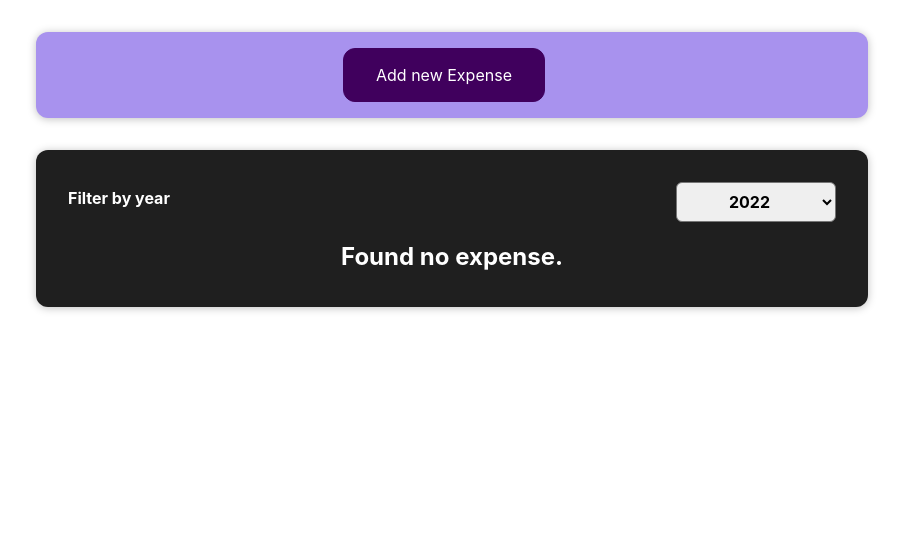
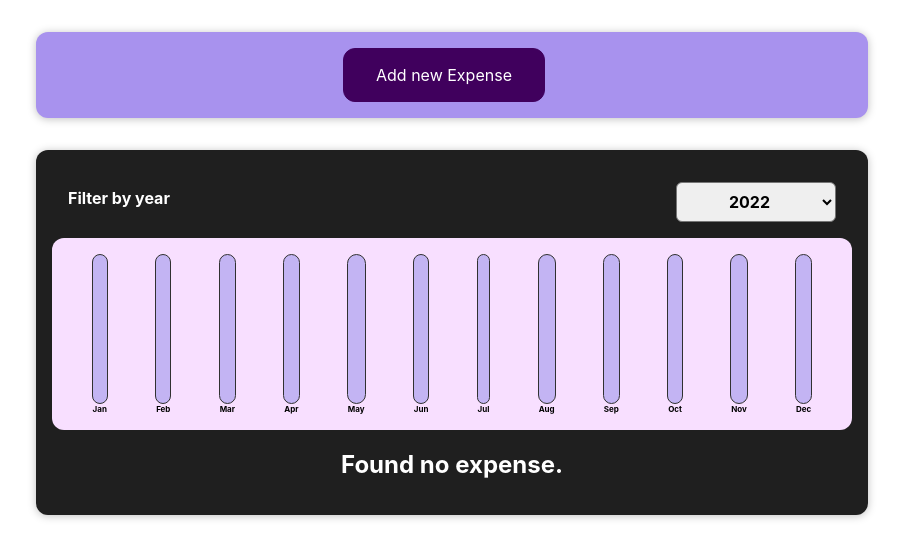
Before and after one commit to huynhkimtri/react-app-study-guide, a React (Create React App) app: page / in a window 1280 px wide. Shown: the top 558 px of the page, without its empty margins (188-1091 px from the left). Built offline with nearby package versions, Linux system fonts and the light colour scheme.

Commit message:
Add Chart component and fix bug

```diff
--- /dev/null
+++ b/src/components/Chart/Chart.css
@@ -0,0 +1,9 @@
+.chart {
+  padding: 1rem;
+  border-radius: 12px;
+  background-color: #f8dfff;
+  text-align: center;
+  display: flex;
+  justify-content: space-around;
+  height: 10rem;
+}
--- /dev/null
+++ b/src/components/Chart/Chart.js
@@ -0,0 +1,26 @@
+import React from "react";
+
+import "./Chart.css";
+import ChartBar from "./ChartBar";
+
+const Chart = (props) => {
+
+  const dataPointValues = props.dataPoints.map((dataPoint) => dataPoint.value);
+
+  const totalMaximum = Math.max(...dataPointValues);
+
+  return (
+    <div className="chart">
+      {props.dataPoints.map((dataPoint) => (
+        <ChartBar
+          key={dataPoint.id}
+          value={dataPoint.value}
+          maxValue={totalMaximum}
+          label={dataPoint.label}
+        />
+      ))}
+    </div>
+  );
+};
+
+export default Chart;
--- /dev/null
+++ b/src/components/Chart/ChartBar.css
@@ -0,0 +1,30 @@
+.chart-bar {
+  height: 100%;
+  display: flex;
+  flex-direction: column;
+  align-items: center;
+}
+
+.chart-bar__inner {
+  height: 100%;
+  width: 100%;
+  border: 1px solid #313131;
+  border-radius: 12px;
+  background-color: #c3b4f3;
+  overflow: hidden;
+  display: flex;
+  flex-direction: column;
+  justify-content: flex-end;
+}
+
+.chart-bar__fill {
+  background-color: #4826b9;
+  width: 100%;
+  transition: all 0.3s ease-out;
+}
+
+.chart-bar__label {
+  font-weight: bold;
+  font-size: 0.5rem;
+  text-align: center;
+}
--- /dev/null
+++ b/src/components/Chart/ChartBar.js
@@ -0,0 +1,24 @@
+import React from "react";
+import "./ChartBar.css";
+
+const ChartBar = (props) => {
+  let barFillHeight = "0%";
+
+  if (props.maxValue > 0) {
+    barFillHeight = Math.round((props.value / props.maxValue) * 100) + "%";
+  }
+
+  return (
+    <div className="chart-bar">
+      <div className="chart-bar__inner">
+        <div
+          className="chart-bar__fill"
+          style={{ height: barFillHeight, backgroundColor: "red" }}
+        ></div>
+      </div>
+      <div className="chart-bar__label">{props.label}</div>
+    </div>
+  );
+};
+
+export default ChartBar;
--- /dev/null
+++ b/src/components/Expenses/ExpenseChart.js
@@ -0,0 +1,27 @@
+import React from "react";
+import Chart from "../Chart/Chart";
+
+const ExpenseChart = (props) => {
+  const chartDataPoints = [
+    { label: "Jan", value: 0 },
+    { label: "Feb", value: 0 },
+    { label: "Mar", value: 0 },
+    { label: "Apr", value: 0 },
+    { label: "May", value: 0 },
+    { label: "Jun", value: 0 },
+    { label: "Jul", value: 0 },
+    { label: "Aug", value: 0 },
+    { label: "Sep", value: 0 },
+    { label: "Oct", value: 0 },
+    { label: "Nov", value: 0 },
+    { label: "Dec", value: 0 },
+  ];
+
+  for (const expense of props.expenses) {
+    const expenseMonth = expense.date.getMonth(); // starting at 0 => January => 0
+    chartDataPoints[expenseMonth].value += expense.amount;
+  }
+  return <Chart dataPoints={chartDataPoints} />;
+};
+
+export default ExpenseChart;
--- a/src/components/Expenses/Expenses.js
+++ b/src/components/Expenses/Expenses.js
@@ -1,5 +1,6 @@
 import React, { useState } from "react";
 import Card from "../UI/Card";
+import ExpenseChart from "./ExpenseChart";
 import ExpenseList from "./ExpenseList";
 import "./Expenses.css";
 import ExpensesFilter from "./ExpensesFilter";
@@ -21,6 +22,7 @@
         selected={filteredYear}
         onChangeFilter={filterChangeHandler}
       />
+      <ExpenseChart expenses={filteredExpense} />
       <ExpenseList items={filteredExpense} />
     </Card>
   );
--- a/src/components/NewExpense/ExpenseForm.js
+++ b/src/components/NewExpense/ExpenseForm.js
@@ -44,7 +44,7 @@
 
     const expenseData = {
       title: enteredTitle,
-      amount: enteredAmount,
+      amount: +enteredAmount,
       date: new Date(enteredDate),
     };
 
```
